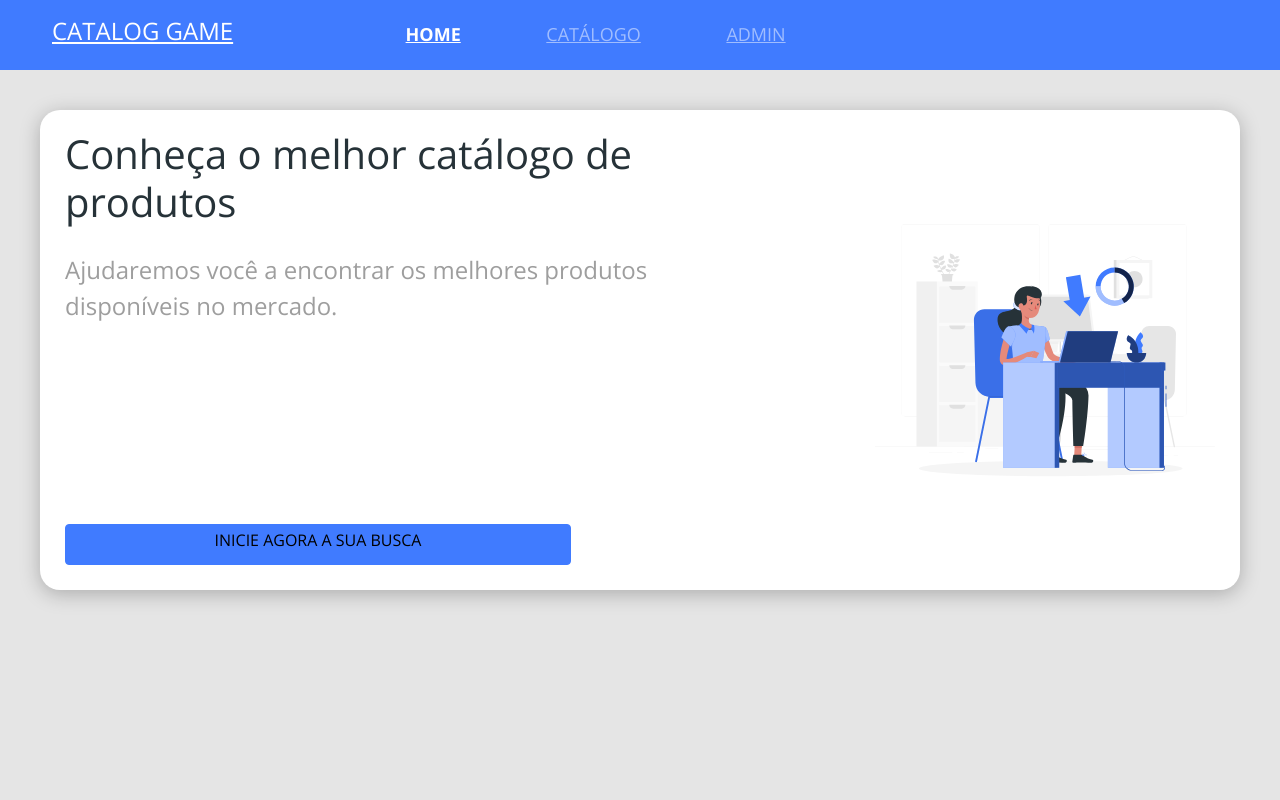
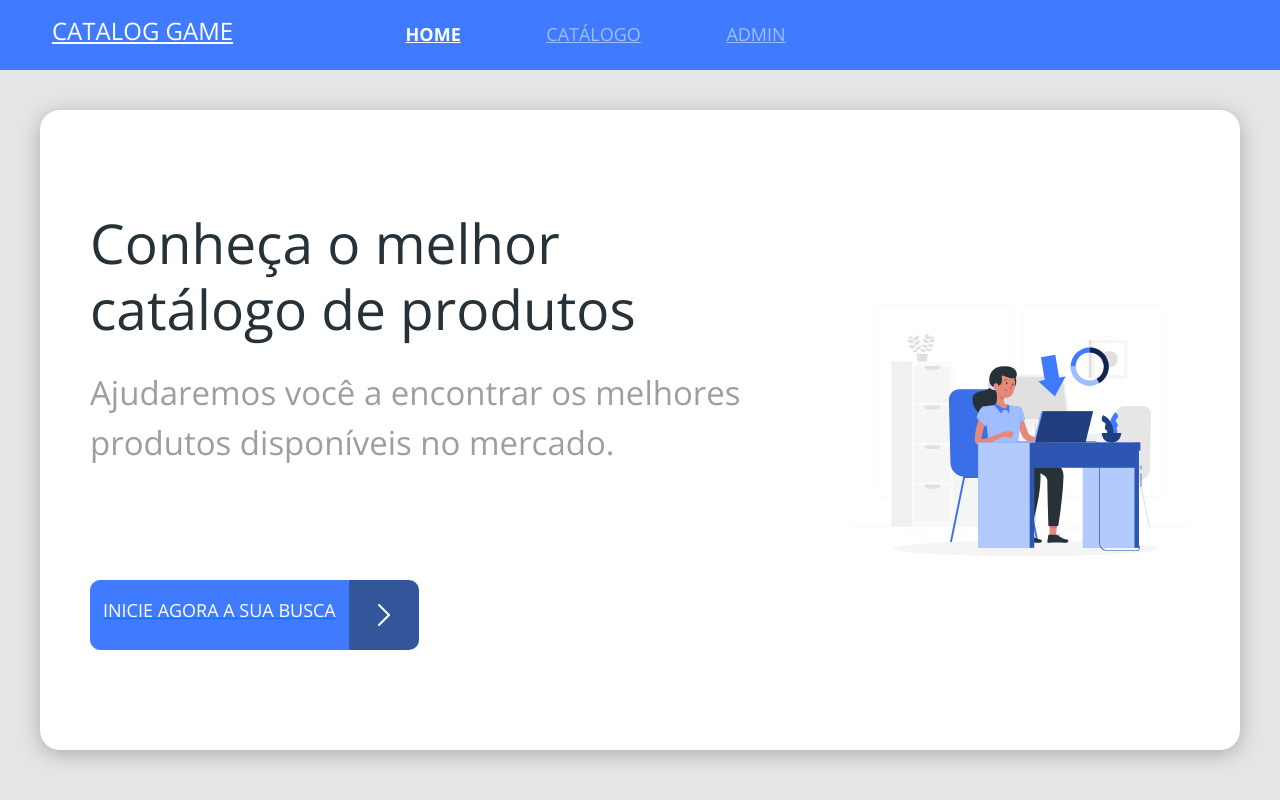
Before and after one commit to Italogabrieldias/catalog, a React (Create React App) app in the folder frontend/: page / in a window 1280 px wide. Built offline with nearby package versions, Linux system fonts and the light colour scheme.

Commit message:
button config

```diff
--- a/frontend/src/components/buttonIcon/index.tsx
+++ b/frontend/src/components/buttonIcon/index.tsx
@@ -1,8 +1,18 @@
+import './styles.css'
+import { ReactComponent as ArrowIcon } from "assets/images/arrow.svg";
+
+
 const ButtonIcon = () => {
   return (
-    <button className="btn btn-primary btn-icon">
-      <h6>INICIE AGORA A SUA BUSCA</h6>
-    </button>
+    <div className="btn-container">
+      <button className="btn btn-primary">
+        <h6>Inicie agora a sua busca</h6>
+      </button>
+      <div className="btn-icon-container">
+        <ArrowIcon />
+      </div>
+    </div>
   );
 };
+
 export default ButtonIcon;
--- a/frontend/src/page/Home/styles.css
+++ b/frontend/src/page/Home/styles.css
@@ -1,128 +1,130 @@
-.home-container{
+.home-container {
+  padding: 10px;
+  font-size: 20px;
   text-align: center;
-  padding: 20px;
-  font-size: 26px;
-
-
 }
 
 .home-card {
   display: flex;
   flex-direction: column-reverse;
   border-radius: 20px;
+}
 
-}
 .home-content-container {
   display: flex;
   flex-direction: column;
   align-items: center;
   padding: 10px 10px 60px 10px;
-
 }
 
 .home-content-container h1 {
   width: 260px;
-  color: #263238;
   font-size: 1em;
   margin-bottom: 15px;
 }
+
 .home-content-container p {
   width: 260px;
-  color: #9E9E9E;
+  color: #9e9e9e;
   font-size: 0.6em;
   margin-bottom: 30px;
 }
-.home-image-container{
 
+.home-image-container {
   padding: 50px 15px;
-
-
 }
 
 .home-image-container svg {
   width: 100%;
+  height: auto;
 }
-@media (min-width: 576px){
-  .home-container{
+
+@media (min-width: 576px) {
+  .home-container {
     padding: 15px;
     font-size: 40px;
   }
+
   .home-content-container h1 {
     width: 506px;
     margin-bottom: 20px;
   }
+
   .home-content-container p {
     width: 506px;
     margin-bottom: 20px;
   }
-  .home-content-container button {
-    width: 506px;
 
-  }
   .home-image-container svg {
     width: 506px;
   }
 }
 
-@media (min-width:768px ){
-.home-image-container{
-  padding: 100px 15px;
+@media (min-width: 768px) {
+  .home-image-container {
+    padding: 100px 20px;
+  }
+
+  .home-content-container {
+    padding: 20px 20px 100px 20px;
+  }
 }
-.home-content-container{
-  padding: 20px 20px 100px 20px;
-}
-}
-@media (min-width:768px ){
-  .home-image-container{
-    padding: 125px 15px;
+
+@media (min-width: 992px) {
+  .home-container {
+    font-size: 55px;
+    padding: 40px;
   }
-  .home-content-container{
+
+  .home-image-container {
+    padding: 125px 20px;
+  }
+
+  .home-content-container {
     padding: 20px 20px 150px 20px;
   }
-  .home-content-container h1{
+
+  .home-content-container h1 {
     width: 700px;
     margin-bottom: 26px;
   }
-  .home-content-container p{
+
+  .home-content-container p {
     width: 700px;
     margin-bottom: 47px;
   }
-  .home-container{
-    padding: 40px;
+}
+
+@media (min-width: 1200px) {
+  .home-card {
+    flex-direction: row;
+    justify-content: space-around;
+    padding: calc(((85vh - 480px) / 2) - 20px) 0;
+  }
+
+  .home-content-container {
+    height: 480px;
+    width: 700px;
+    padding: 20px;
+    align-items: flex-start;
+    text-align: left;
+    align-content: space-between;
+    flex-flow: wrap;
+  }
+
+  .home-image-container {
+    display: flex;
+    align-items: center;
+    padding: 20px;
+  }
+
+  .home-image-container svg {
+    width: 100%;
   }
 }
-@media(min-width: 1200px){
-  .home-card{
-    flex-direction: row;
-    justify-content: space-around;
-    padding: calc(((85vh -480px)/2)-20px) 0;
 
+@media (min-width: 1400px) {
+  .home-image-container svg {
+    width: 480px;
   }
-.home-content-container{
-  align-items: flex-start;
-  text-align: left;
-  align-content: space-between;
-  flex-flow: wrap;
-  height: 480px;
-  padding: 20px;
-  width: 800px;
-
 }
-.home-image-container svg{
-  width: 100%;
-
-
-}
-.home-image-container{
-  padding: 20px;
-  display: flex;
-  align-items: center;
-}
-}
-@media(min-width: 1400px){
-  .home-image-container svg{
-    width: 680px;
-  }
-
-
-}
```
